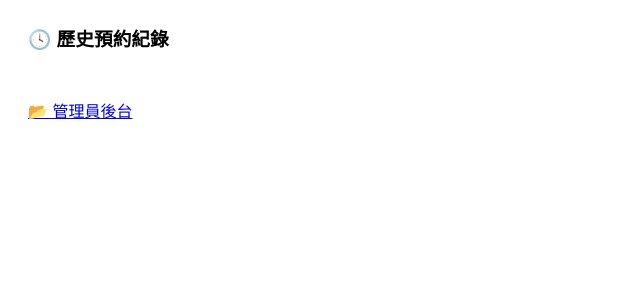
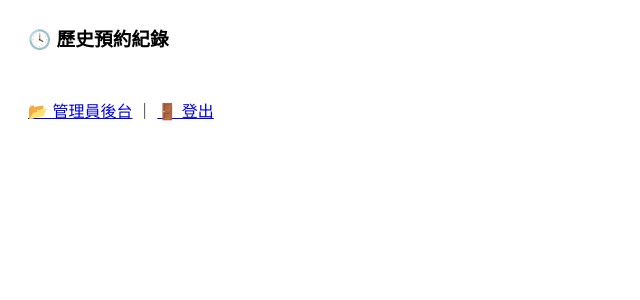
Before and after one commit to xxxrrick/meeting-room, a Flask app: page / in a window 1280 px wide. Shown: the part 448-748 px from the top of the page, without its empty margins (0-640 px from the left). Run offline with Flask 3, Linux system fonts and the light colour scheme; the visitor is signed in with stand-in values (Sample User, id 1); data that the repository does not hold is empty.

Commit message:
Update index.html

```diff
--- a/templates/index.html
+++ b/templates/index.html
@@ -91,7 +91,7 @@
   {% if not admin %}
     <a href="/admin/login">🔐 管理員登入</a>
   {% else %}
-    <a href="/admin">📂 管理員後台</a>
+    <a href="/admin">📂 管理員後台</a> ｜ <a href="/admin/logout">🚪 登出</a>
   {% endif %}
 </body>
 </html>
```
